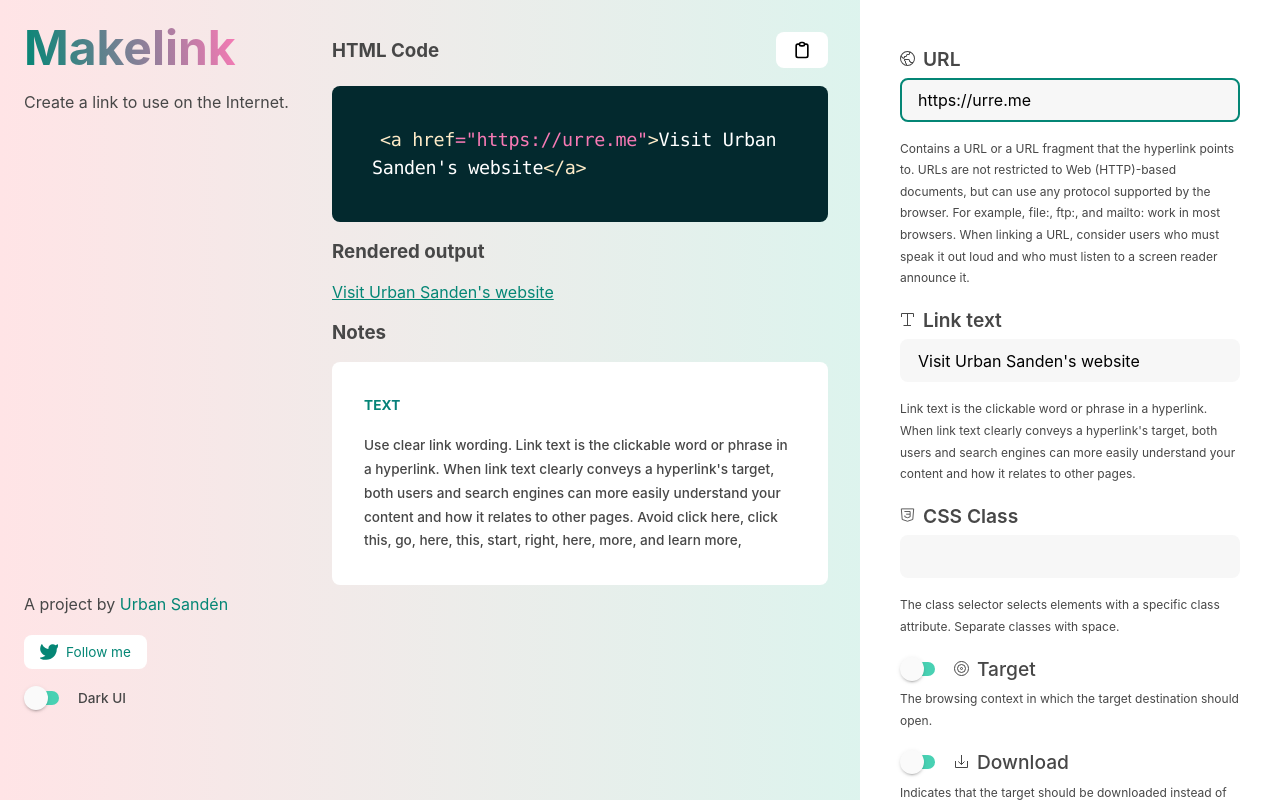
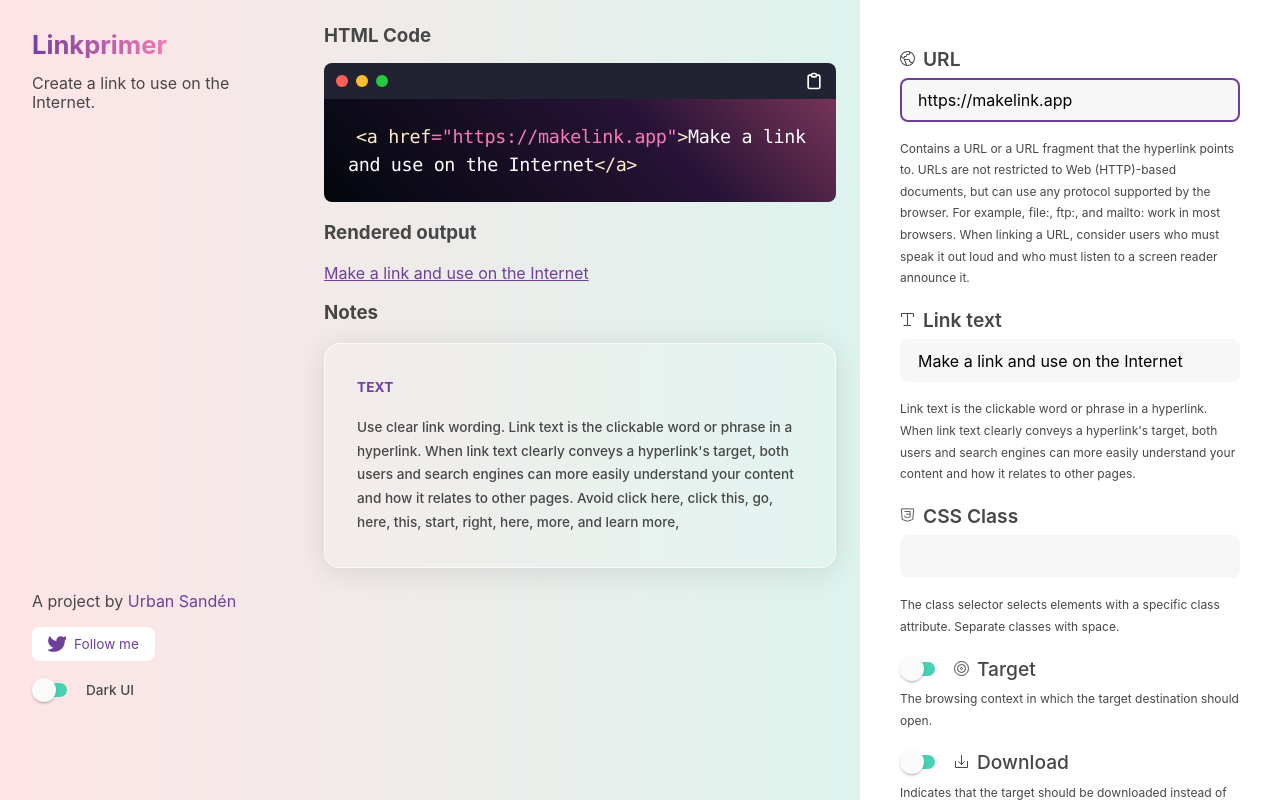
Before and after one commit to urre/make-hyperlink, a React (Create React App) app: page / in a window 1280 px wide. Built offline with nearby package versions, Linux system fonts and the light colour scheme.

Commit message:
Design changes

```diff
--- a/src/App.js
+++ b/src/App.js
@@ -22,8 +22,8 @@ class App extends React.Component {
       theme: "light",
       sidebar: false,
       link: {
-        text: "Visit Urban Sanden's website",
-        href: "https://urre.me",
+        text: "Make a link and use on the Internet",
+        href: "https://makelink.app",
         class: "",
         target: false,
         jsx: false,
@@ -194,7 +194,7 @@ class App extends React.Component {
             <header>
               <nav>
                 <a href="/">
-                  <h1>Makelink</h1>
+                  <h1>Linkprimer</h1>
                 </a>
                 <button
                   className="button button-tiny button-link"
@@ -216,9 +216,16 @@ class App extends React.Component {
             <div className="main-html">
               <div className="main-html-header">
                 <h3>HTML Code </h3>
-                <Copy text={this.createMarkup(false)} />
               </div>
 
+              <header className="code-header">
+                <div className="code-header-control">
+                  <span></span>
+                  <span></span>
+                  <span></span>
+                </div>
+                <Copy text={this.createMarkup(false)} />
+              </header>
               <pre className="language-markup" ref={this.copyBoxRef}>
                 <code>{this.createMarkup(false)}</code>
               </pre>
@@ -347,10 +354,10 @@ class App extends React.Component {
                 useAttribute={this.setAttribute}
                 appendUTM={this.appendUTM}
               />
-              <Jsx useAttribute={this.setAttribute} />
               <Rel useAttribute={this.setAttribute} />
               <ReferrerPolicy useAttribute={this.setAttribute} />
               <A11y useAttribute={this.setAttribute} />
+              <Jsx useAttribute={this.setAttribute} />
             </div>
           </aside>
         </section>
--- a/src/styles/alert.css
+++ b/src/styles/alert.css
@@ -1,5 +1,5 @@
 .alertbox {
-  background-color: #ffffff;
+  /* background-color: #ffffff; */
 
   border-radius: 8px;
   padding: 2rem;
@@ -9,6 +9,15 @@
   line-height: 1.75;
 
   position: relative;
+}
+
+body:not(.dark) .alertbox {
+  background: rgba(255, 255, 255, 0.13);
+  border-radius: 16px;
+  box-shadow: 0 4px 30px rgba(0, 0, 0, 0.1);
+  backdrop-filter: blur(3.6px);
+  -webkit-backdrop-filter: blur(3.6px);
+  border: 1px solid rgba(255, 255, 255, 0.65);
 }
 
 .alertbox:before {
@@ -39,7 +48,8 @@
 body.dark .alertbox {
   background-image: none;
   background-color: transparent;
-  background-color: #03292e;
+  background-color: rgba(0, 0, 0, 0.2);
+  border: 1px solid rgba(0, 0, 0, 0.2);
 }
 
 body:not(.dark) .alertbox code {
--- a/src/styles/base.css
+++ b/src/styles/base.css
@@ -10,8 +10,8 @@
 
 :root {
   --bg-color: rgb(193, 243, 235);
-  --bg-color-dark: #0a373d;
-  --main-color: #048675;
+  --bg-color-dark: #212332;
+  --main-color: #6f3f9c;
   --main-code-color: rgb(248, 122, 181);
   --main-color-darkmode: var(--main-color);
   --main-color-border-darkmode: #18204e;
@@ -35,7 +35,6 @@ body {
     rgb(255, 228, 230),
     rgb(204, 251, 241)
   );
-  padding: 0.5rem;
 }
 
 body.dark {
@@ -47,7 +46,7 @@ body.dark {
 h1 {
   font-weight: 700;
   line-height: 1;
-  font-size: clamp(1rem, 9vw, 3rem);
+  font-size: clamp(1rem, 2vw, 3rem);
   margin: 0;
   -webkit-background-clip: text;
   -webkit-text-fill-color: transparent;
@@ -56,6 +55,11 @@ h1 {
     var(--main-color),
     var(--main-code-color)
   );
+}
+
+.colophon p {
+  /* margin-bottom: 0; */
+  line-height: 1.2;
 }
 
 .colophon a {
@@ -94,14 +98,14 @@ h1 {
 @media (min-width: 60em) {
   .container {
     height: 100vh;
-    grid-template-columns: 300px 3fr;
+    grid-template-columns: 300px minmax(0, 1fr);
     grid-gap: 0;
     margin-right: 420px;
   }
 }
 
 .colophon {
-  padding: 1rem;
+  padding: 2rem;
   padding-bottom: 2rem;
 
   flex-direction: column;
--- a/src/styles/buttons.css
+++ b/src/styles/buttons.css
@@ -29,16 +29,16 @@ body.dark .button {
 }
 
 .button:focus {
-  box-shadow: 0 0 0 3px var(--main-color-light);
+  /* box-shadow: 0 0 0 3px var(--main-color-light); */
   outline: none;
 }
 
 .button:active {
-  top: 1px;
+  /* top: 1px; */
 }
 
 .button-success {
-  background-color: var(--success);
+  /* background-color: var(--success); */
 }
 
 .button-success * {
--- a/src/styles/code.css
+++ b/src/styles/code.css
@@ -10,35 +10,73 @@ pre[class*="language-"] {
 }
 
 pre[class*="language-"] {
-  /* white-space: pre-wrap; */
+  margin: 0;
   overflow-x: auto;
   white-space: pre-line;
   hyphens: auto;
-  border-radius: 8px;
-  padding: 2.5rem;
-  /* word-break: break-all; */
-  /* overflow-wrap: break-word; */
-  /* box-shadow: 0px 16px 24px 2px rgba(0, 0, 0, 0.14),
-    0px 6px 30px 5px rgba(0, 0, 0, 0.12), 0px 8px 10px -7px rgba(0, 0, 0, 0.2); */
+  border-bottom-left-radius: 8px;
+  border-bottom-right-radius: 8px;
+  padding: 1.5rem;
+  position: relative;
+}
+
+.code-header {
+  background-color: var(--bg-color-dark);
+  border-top-left-radius: 8px;
+  border-top-right-radius: 8px;
+  display: flex;
+  align-items: center;
+  justify-content: space-between;
+  padding: 0.5rem 0.75rem;
+  margin-top: 1rem;
+}
+
+body.dark .code-header {
+  background-color: rgba(0, 0, 0, 0.2);
+}
+
+.code-header-control {
+  gap: 0.5rem;
+  display: flex;
+  justify-content: space-between;
+  align-items: center;
+}
+
+.code-header .button {
+  padding: 0;
+  background-color: transparent;
+  color: white;
+}
+
+.code-header span {
+  width: 12px;
+  height: 12px;
+  border-radius: 50%;
+}
+
+.code-header span:first-child {
+  background-color: #ff5f57;
+}
+
+.code-header span:nth-child(2) {
+  background-color: #febc2e;
+}
+
+.code-header span:nth-child(3) {
+  background-color: #28c840;
 }
 
 pre[class*="language-"] {
-  background-color: #03292e;
-  /* background-image: linear-gradient(
+  /* background-color: #03292e; */
+  background-image: linear-gradient(
     225deg,
     #733356 1%,
     #271337 35%,
     #02070c 100%
-  ); */
+  );
 }
 
 code {
-  /* color: white; */
-
-  /* background-color: #111; */
-  /* -webkit-background-clip: text;
-  -webkit-text-fill-color: transparent; */
-  /* background-image: linear-gradient(80deg, blue, hotpink); */
   padding: 0.5rem;
   border-radius: 0.4rem;
   line-height: 2;
--- a/src/styles/forms.css
+++ b/src/styles/forms.css
@@ -23,8 +23,13 @@ input[type="text"]:active {
 
 body.dark input[type="text"] {
   color: #ccc;
+  border: 2px solid transparent;
+  background-color: rgba(0, 0, 0, 0.2);
+}
+
+body.dark input[type="text"]:focus,
+body.dark input[type="text"]:active {
   border: 2px solid var(--main-color);
-  background-color: transparent;
 }
 
 select {
@@ -58,7 +63,11 @@ summary {
   user-select: none;
   margin: -0.5em -0.5em 0;
   padding: 0.5em 1rem;
-  border-radius: 4px;
+  /* border-radius: 14px; */
+  /* border-top: 1px solid var(--main-color);
+  border-left: 1px solid var(--main-color); */
+  box-shadow: none;
+  outline: none;
 }
 
 details code {
@@ -66,7 +75,8 @@ details code {
 }
 
 details {
-  border: 2px solid #ccc;
+  border: 2px solid transparent;
+
   border-radius: 4px;
   padding: 0.5em 0.5em 0;
   margin-bottom: 0.5rem;
```
